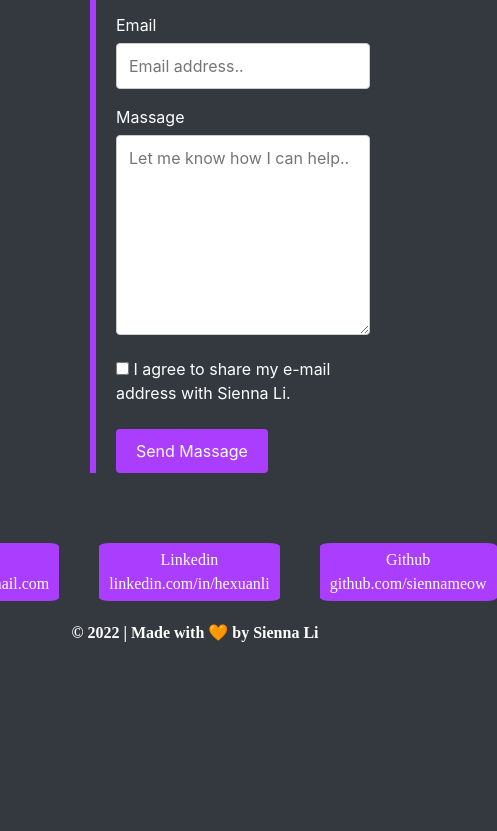
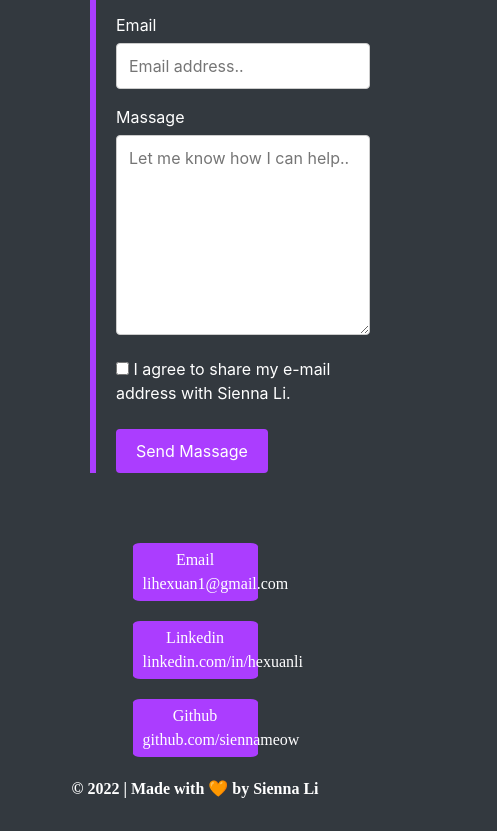
Before and after one commit to siennameow/My-Portfolio, a plain HTML site: page index.html in a window 390 px wide. Shown: the part 2109-2940 px from the top of the page, 497 px wide, since content can reach past the window. Before the commit the page ends 2784 px from the top, so only its background shows below. Drawn offline with Linux system fonts and the light colour scheme.

Commit message:
footer display

```diff
--- a/assets/CSS/style.css
+++ b/assets/CSS/style.css
@@ -237,6 +237,19 @@ button:active {
         background-color: var(--pink);
     }
 
+    .footer ul {
+        display:inline-block;
+        width: 50%;
+        justify-self: center;
+    }
+
+    /* .footer ul {
+        flex-direction: column;
+        margin-left: 25%;
+        margin-right: 25%;
+    } */
+
+
     #email_link, #linkedin_link, #github_link {
         display:block;
     }
@@ -319,4 +332,13 @@ button:active {
     .intro p {
         font-size:8px;
     }
+
+    #email_link, #linkedin_link, #github_link {
+        display:block;
+    }
+    .footer ul {
+        display:inline-block;
+        width: 50%;
+        justify-self: center;
+    }
 }
```
